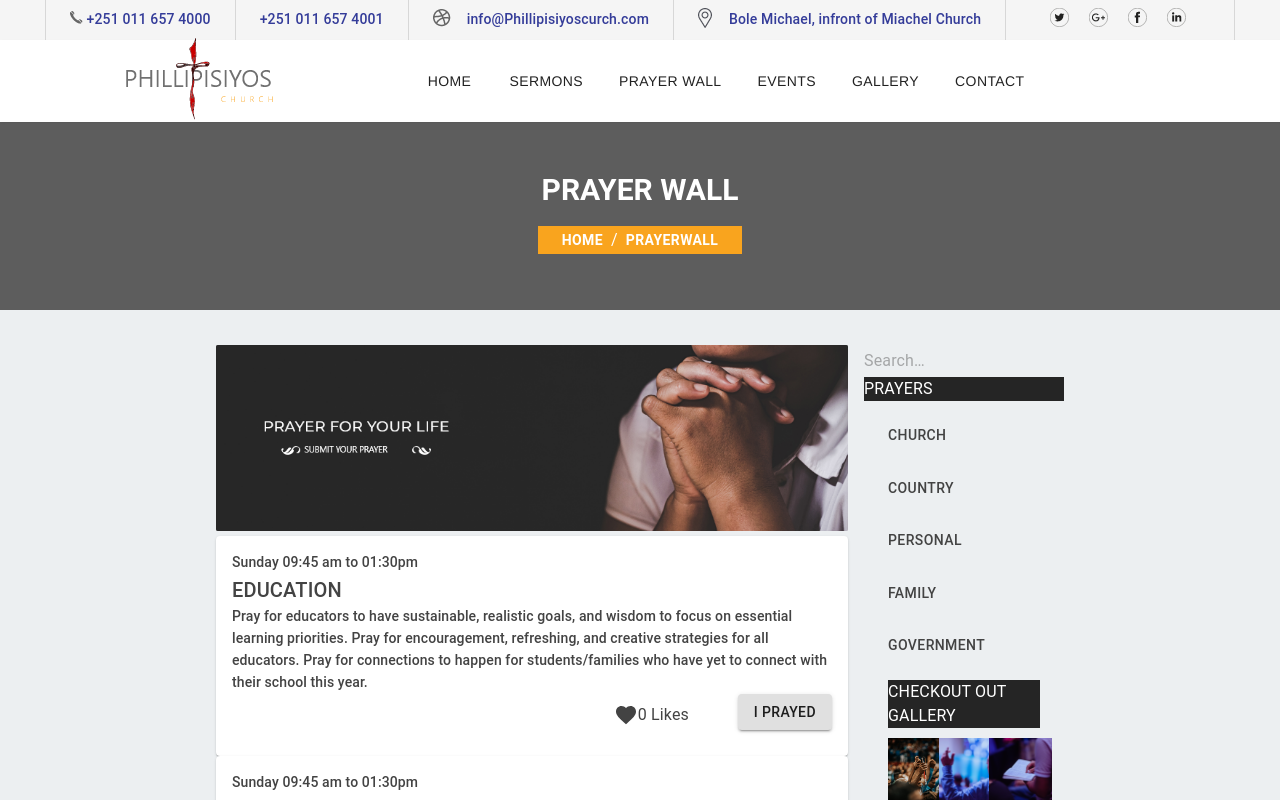
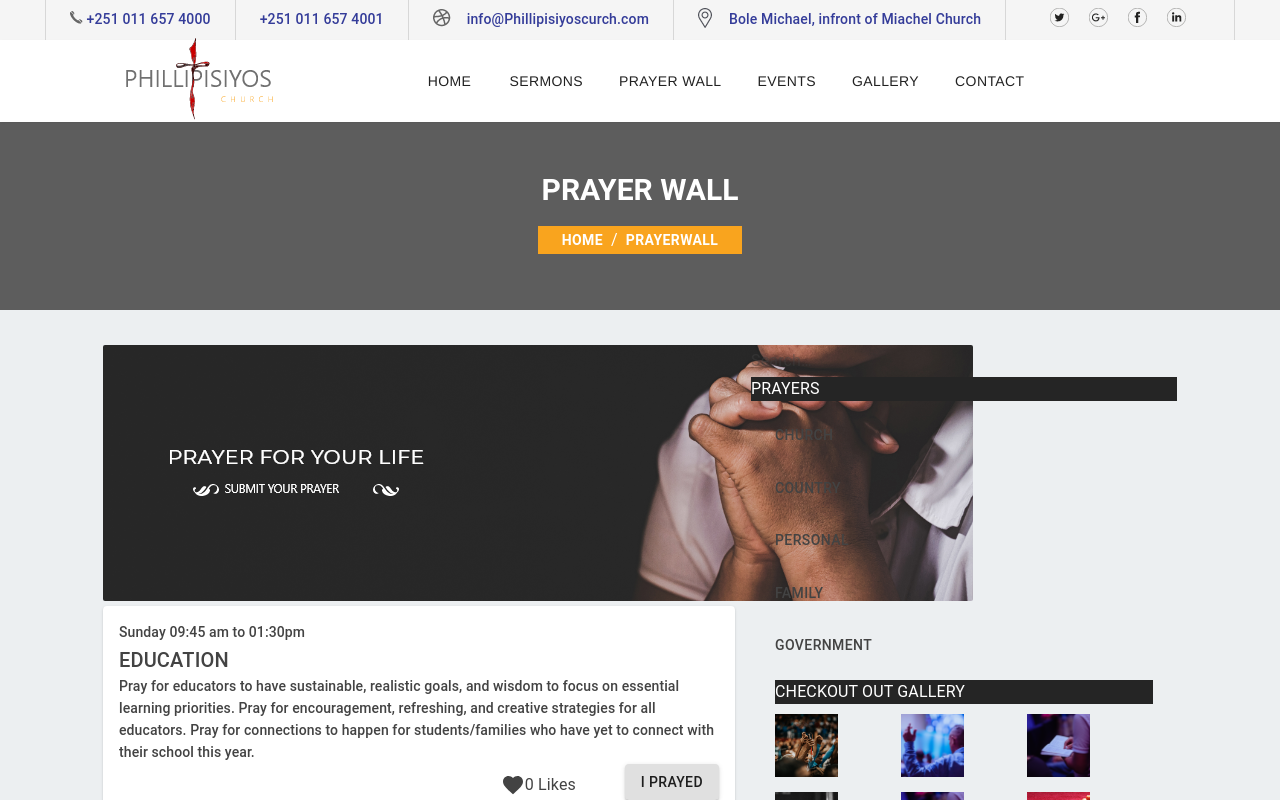
Before and after one commit to Alazar-dev/Filadelfia-web, a React (Create React App) app: page /prayerwall in a window 1280 px wide. Shown: the top 800 px of the page. Built offline with nearby package versions, Linux system fonts and the light colour scheme.

Commit message:
fixing grid

```diff
--- a/src/pages/prayerwall/PrayerWall.js
+++ b/src/pages/prayerwall/PrayerWall.js
@@ -21,7 +21,8 @@ import GalleryCheckout from "../../components/gallery/GalleryCheckout";
 
 const useStyles = makeStyles({
   headerImg: {
-    width: "100%",
+    width: "870px",
+    height: "256px",
     marginTop: 35,
   },
   favoriteButton: {
@@ -190,7 +191,7 @@ const PrayerWall = () => {
             </CardContent>
           </Card>
         </Grid>
-        <Grid className={classes.sideContent} item xs={2}>
+        <Grid className={classes.sideContent} item >
           <div>
             <InputBase
               placeholder="Search…"
```
